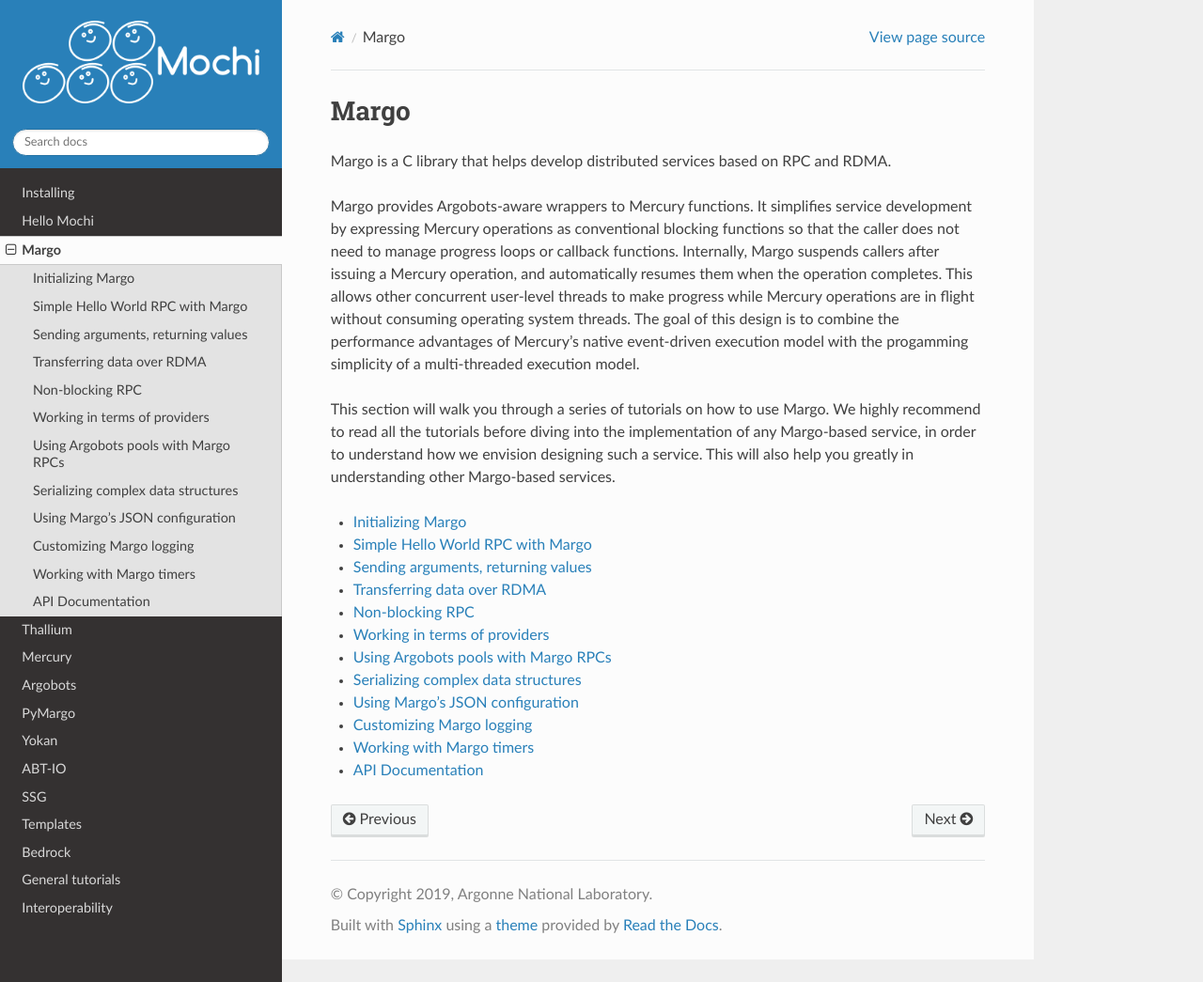
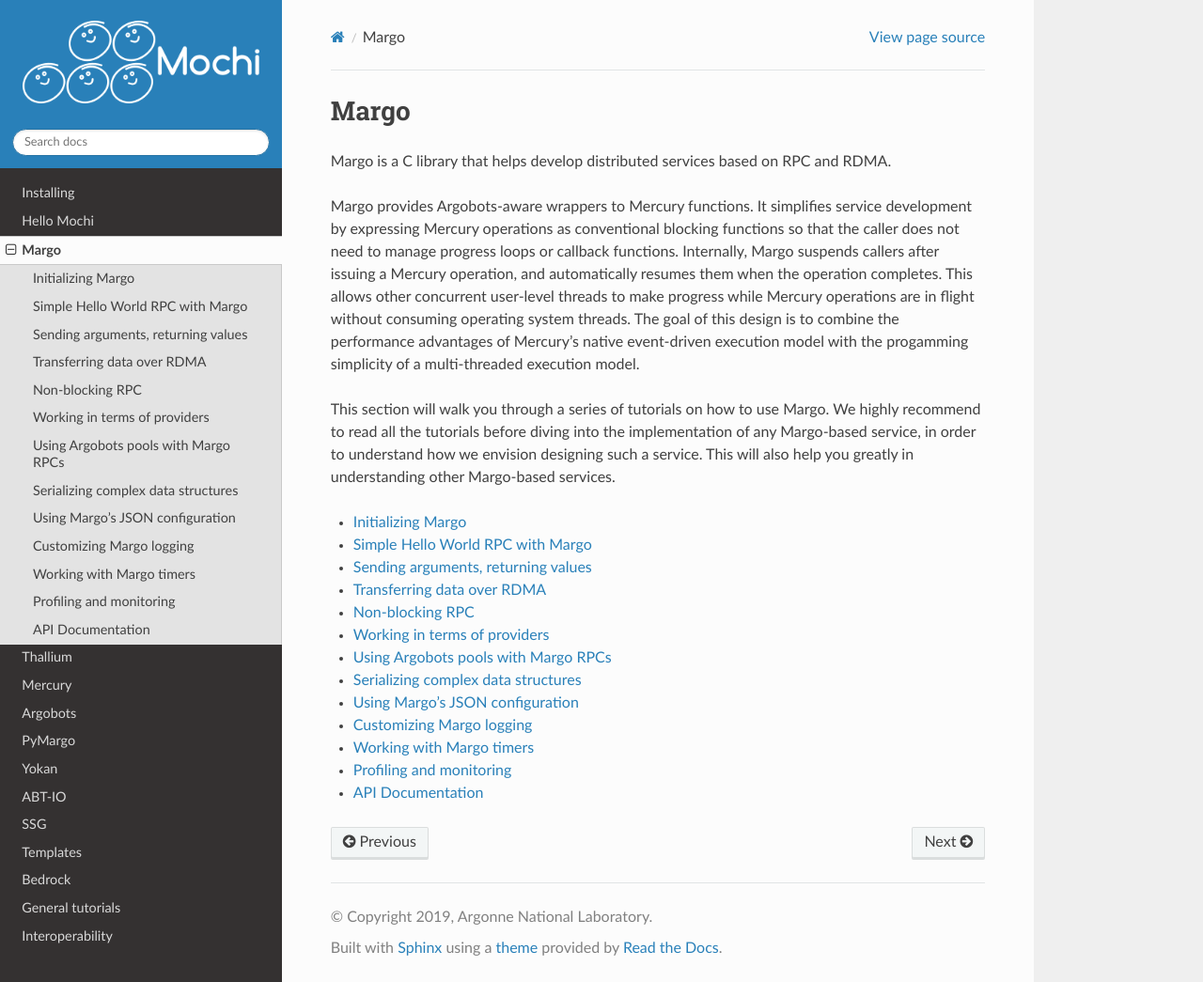
Before and after one commit to mochi-hpc/mochi-doc, a Sphinx documentation site: the page built from docs/source/margo.rst, in a window 1280 px wide and 1045 px high. Shown: the whole window at 94% size. Built offline with Sphinx 7.4.7 and the Read the Docs theme 2.0.0, drawn with Linux system fonts in a browser that asks for light colours; pages that are not in the unit, such as notebooks, are missing from menus.

Commit message:
added monitoring page in doc tree

```diff
--- a/docs/source/margo.rst
+++ b/docs/source/margo.rst
@@ -36,4 +36,5 @@
    margo/09_config.rst
    margo/10_logging.rst
    margo/11_timers.rst
+   margo/12_profiling.rst
    margo/api.rst
```
